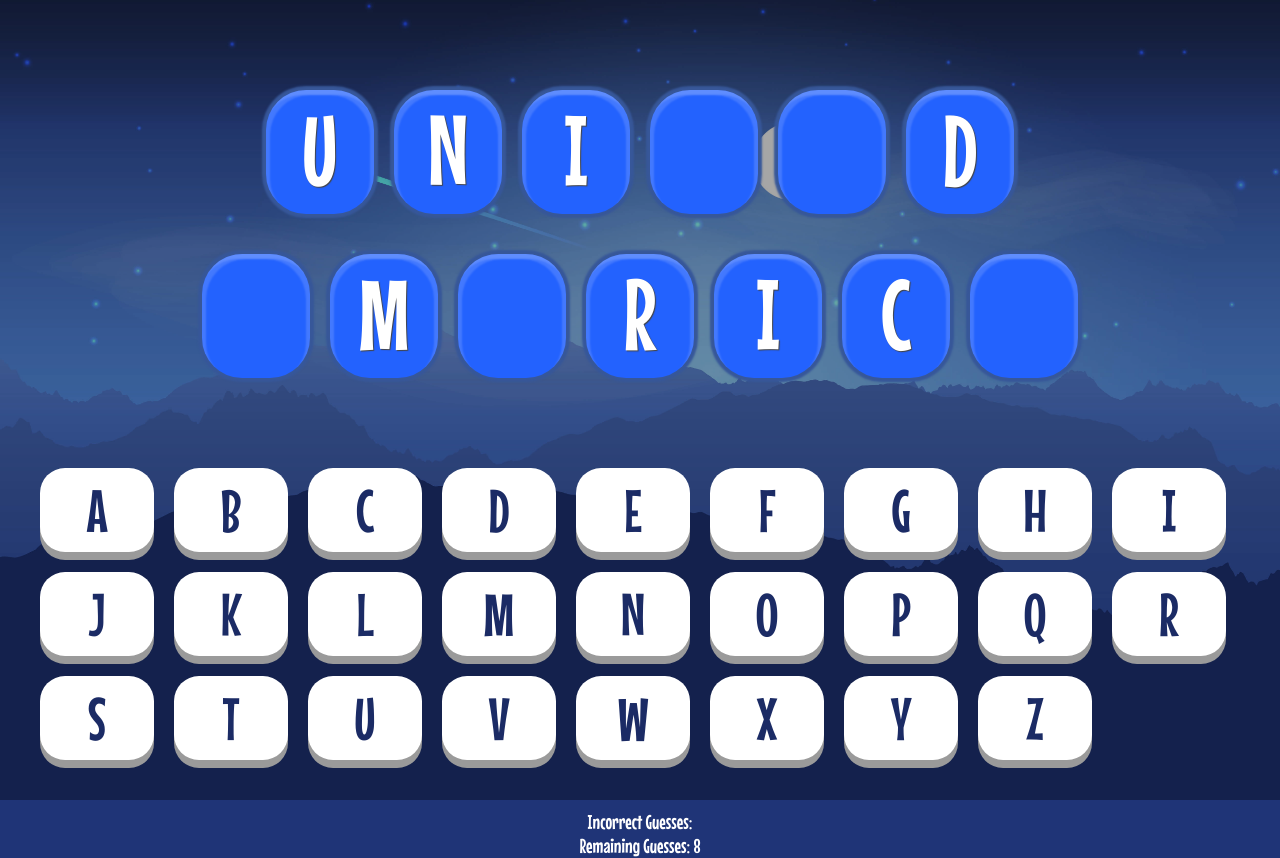
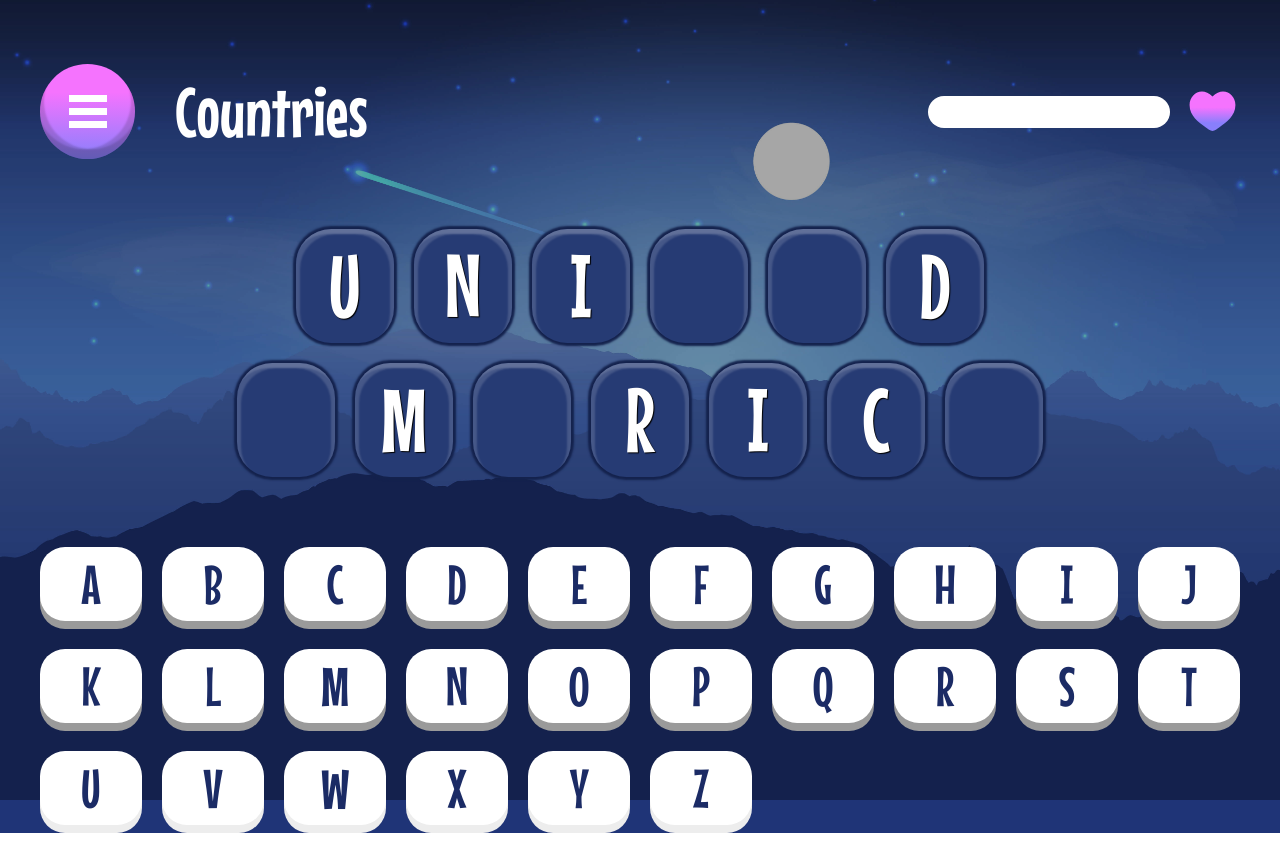
Before and after one commit to meviru/hangman.io, a React (Vite) app: page / in a window 1280 px wide. After the commit the page ends 833 px from the top, so only its background shows below. Built offline with nearby package versions, Linux system fonts and the light colour scheme.

Commit message:
feat: header ui addd

```diff
--- a/src/core/components/GameBoard.tsx
+++ b/src/core/components/GameBoard.tsx
@@ -2,24 +2,26 @@ import styled from "styled-components";
 
 const BoardWrapper = styled.div`
     display: flex;
-    gap: 20px;
+    gap: 10px 20px;
     flex-wrap: wrap;
-    padding: 90px 0;
+    padding: 70px 0;
     justify-content: center;
 `
 
 const LetterTile = styled.div`
      position: relative;
-     width: 108px;
-     height: 124px;
-     font-size: 100px;
-     text-align: center;
+     width: 98px;
+     height: 114px;
+     font-size: 90px;
+     display: flex;
+     align-items: center;
+     justify-content: center;
      color: ${({ theme }) => theme.lightText};
-     border-radius: 40px;
+     border-radius: 35px;
      text-transform: uppercase;
-     text-shadow: 1px 1px 1px #444;
+     text-shadow: 1px 1px 1px  ${({ theme }) => theme.black};
      background-color: ${({ theme }) => theme.primary};
-     box-shadow: inset 4px 5px 2px rgba(255, 255, 255, 0.15), inset -4px 5px 2px rgba(255, 255, 255, 0.15), 0 0 2px 4px ${({ theme }) => theme.darkBlue};
+     box-shadow: inset 4px 5px 2px rgba(255, 255, 255, 0.15), inset -4px 5px 2px rgba(255, 255, 255, 0.15), 0 0 2px 3px ${({ theme }) => theme.darkBlue};
      &.blank {
         opacity: 0.4;
      }
--- /dev/null
+++ b/src/core/components/Header.tsx
@@ -0,0 +1,112 @@
+import styled from "styled-components";
+
+const HeaderWrapper = styled.header`
+    display: flex;
+    flex-wrap: wrap;
+    padding-top: 64px;
+    align-items: center;
+    justify-content: space-between;
+`
+
+const HeaderLeft = styled.div`
+    display: flex;
+    column-gap: 40px;
+    align-items: center;
+`
+
+const HeaderToggleBtn = styled.div`
+    display: flex;
+    width: 95px;
+    height: 95px;
+    flex: 0 0 95px;
+    cursor: pointer;
+    border-radius: 50%;
+    align-items: center;
+    justify-content: center;
+    background: ${({ theme }) => theme.accent};
+    background: linear-gradient(0deg, ${({ theme }) => theme.accent2} 0%, ${({ theme }) => theme.accent} 70%);
+    box-shadow: inset 4px -10px 2px rgba(0, 0, 0, 0.15), inset -4px -10px 2px rgba(0, 0, 0, 0.15);
+`
+
+const ToggleIcon = styled.div`
+    position: relative;
+    height: 7px;
+    width: 38px;
+    z-index: 2;
+    display: block;
+    background-color: ${({ theme }) => theme.white};
+    &:before,
+    &:after {
+        position: absolute;
+        content: "";
+        height: 7px;
+        width: 38px;
+        background-color: inherit;
+    }
+    &:before {
+        top: -13px;
+    }
+    &:after {
+        bottom: -13px;
+    }
+`
+
+const HeaderTitle = styled.h2`
+    font-size: 70px;
+    font-weight: normal;
+`
+const GameStatus = styled.div`
+    display: flex;
+    align-items: center;
+`
+const ProgressWrapper = styled.div`
+    display: flex;
+    height: 32px;
+    width: 242px;
+    flex: 0 0 242px;
+    padding: 0 12px;
+    align-items: center;
+    border-radius: 25px;
+    background-color: ${({ theme }) => theme.white};
+`
+
+const ProgressBar = styled.div`
+    height: 12px;
+    width: 0;
+    border-radius: 25px;
+    background-color: ${({ theme }) => theme.darkText};
+`
+
+const Heart = styled.div`
+    margin: 5px 0 0 15px;
+`
+
+const Header = ({ progress }: { progress: number }) => {
+    return <HeaderWrapper>
+        <HeaderLeft>
+            <HeaderToggleBtn>
+                <ToggleIcon />
+            </HeaderToggleBtn>
+            <HeaderTitle>Countries</HeaderTitle>
+        </HeaderLeft>
+
+        <GameStatus>
+            <ProgressWrapper>
+                <ProgressBar style={{ width: `${progress}%` }} />
+            </ProgressWrapper>
+            <Heart>
+                <svg width="55px" height="55px" viewBox="0 0 24 24" fill="none" xmlns="http://www.w3.org/2000/svg">
+                    <defs>
+                        <linearGradient gradientTransform="rotate(90)" id="gradient">
+                            <stop offset="40%" stop-color="#F573FE" />
+                            <stop offset="80%" stop-color="#897FFC" />
+                        </linearGradient>
+                    </defs>
+                    <path fill="url(#gradient)" d="M2 9.1371C2 14 6.01943 16.5914 8.96173 18.9109C10 19.7294 11 20.5 12 20.5C13 20.5 14 19.7294 15.0383 18.9109C17.9806 16.5914 22 14 22 9.1371C22 4.27416 16.4998 0.825464 12 5.50063C7.50016 0.825464 2 4.27416 2 9.1371Z" />
+                </svg>
+            </Heart>
+        </GameStatus>
+    </HeaderWrapper>
+}
+
+export default Header;
--- a/src/core/components/Keyboard.tsx
+++ b/src/core/components/Keyboard.tsx
@@ -3,20 +3,20 @@ import styled from "styled-components";
 const KeyWrapper = styled.div`
     display: flex;
     flex-wrap: wrap;
-    gap: 20px;
+    gap: 28px 20px;
 `
 
 const Key = styled.button`
     position: relative;
-    width: 114px;
-    height: 84px;
+    width: 102px;
+    height: 74px;
     cursor: pointer;
-    font-size: 60px;
+    font-size: 55px;
     text-transform: uppercase;
     color: ${({ theme }) => theme.darkText};
     text-align: center;
     border-radius: 25px;
-    background-color: #fff;
+    background-color: ${({ theme }) => theme.white};
     &::after {
         position: absolute;
         content: "";
--- a/src/layout/components/AppLayout.tsx
+++ b/src/layout/components/AppLayout.tsx
@@ -4,6 +4,7 @@ import { theme } from "../../styles/theme";
 import { useState } from "react";
 import Keyboard from "../../core/components/Keyboard";
 import GameBoard from "../../core/components/GameBoard";
+import Header from "../../core/components/Header";
 
 const Container = styled.div`
     width: 100%;
@@ -37,21 +38,17 @@ const AppLayout = () => {
 
     const isGameWon = word.split('').every((letter) => guessedLetters.includes(letter.toLowerCase()) || !missingLetters.includes(letter.toLowerCase()));
     const isGameLost = incorrectGuesses.length >= maxGuesses;
+    const progress = incorrectGuesses.length === 0 ? 0 : (incorrectGuesses.length / maxGuesses) * 100;
 
 
     return <>
         <ThemeProvider theme={theme}>
             <GlobalStyles />
             <Container>
+                <Header progress={progress} />
                 <GameBoard word={word} guessedLetters={guessedLetters} missingLetters={missingLetters} />
                 <Keyboard keyboard={keyboard} handleGuess={handleGuess} guessedLetters={guessedLetters} incorrectGuesses={incorrectGuesses} />
                 <div style={{ marginTop: "50px", textAlign: "center" }}>
-                    <div>
-                        Incorrect Guesses: {incorrectGuesses.join(', ')}
-                    </div>
-                    <div>
-                        Remaining Guesses: {maxGuesses - incorrectGuesses.length}
-                    </div>
                     {isGameWon && <span>Congratulations! You won!</span>}
                     {isGameLost && <span>Game Over! The word was "{word}".</span>}
                 </div>
--- a/src/styles/theme.ts
+++ b/src/styles/theme.ts
@@ -1,6 +1,10 @@
 export const theme = {
-    primary: "#2362FE",
-    darkBlue: "#375799",
+    white: "#fff",
+    black: "#000",
+    // primary: "#2362FE",
+    // darkBlue: "#0c3ea7",
+    primary: "#263b74",
+    darkBlue: "#14224d",
     accent: "#F573FE",
     accent2: "#897FFC",
     darkText: "#1b2b65",
```
